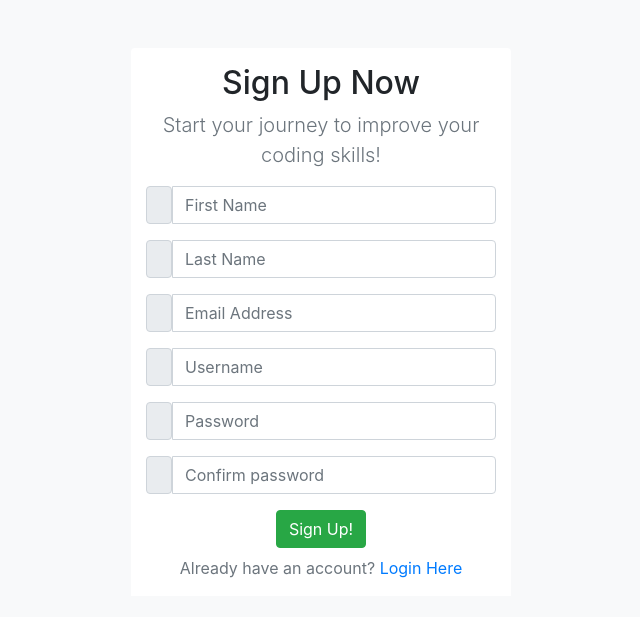
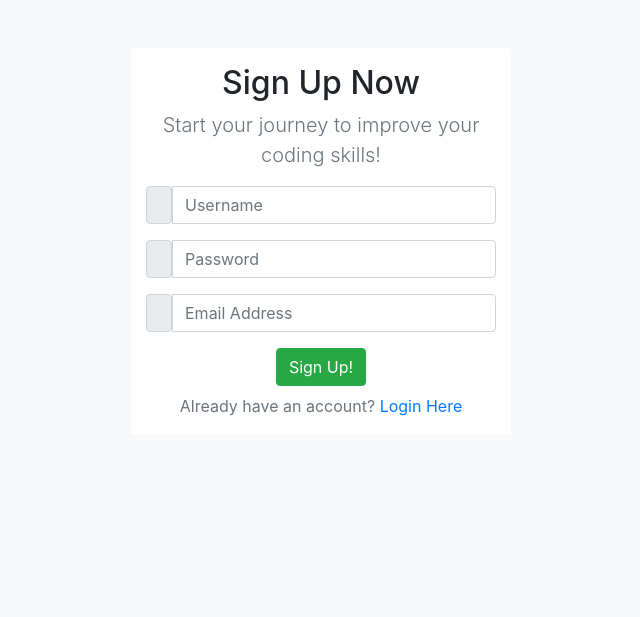
Before and after one commit to KarelOmab/CPS731-Group-Project, a Flask app: page /register in a window 1280 px wide. Shown: the top 617 px of the page, without its empty margins (319-959 px from the left). Run offline with Flask 3, Linux system fonts and the light colour scheme.

Commit message:
fix registration

```diff
--- a/app.py
+++ b/app.py
@@ -82,35 +82,29 @@ class App:
         """
 
         if request.method == 'POST':
-            first_name = request.form.get('first_name')
-            last_name = request.form.get('last_name')
-            email = request.form.get('email_address')
             username = request.form.get('username')
             password = request.form.get('password')
-            confirm_password = request.form.get('confirm_password')
+            email = request.form.get('email_address')
+
+            if not all([email, username, password]):
+                return render_template('register.html', error_message='Please fill all fields')
 
             hashed_password = CryptoService.hash_password(password)
 
-            if not all([first_name, last_name, email, username, password, confirm_password]):
-                return render_template('register.html', error_message='Please fill all fields')
-
-            if password != confirm_password:
-                return render_template('register.html', error_message='Passwords do not match')
-
             try:
-            # insert the account into the database
-                result = SqlService.insert_account(usergroup=3, username=username, password=hashed_password, email=email)
-
+                # insert the account into the database
+                USERGROUP_USER = 3  #hardcoded here for now
+                result = SqlService.insert_account(usergroup=USERGROUP_USER, username=username, password=hashed_password, email=email)
+                result_message = result[0]['message']
                 # Check the result and display appropriate message
-                if result == 'Success':
+                if result_message == 'Success':
                     return render_template('register.html', success_message='Registration successful')
-                elif result == 'Username in use':
+                elif result_message == 'Username in use':
                     return render_template('register.html', error_message='Username already in use'), 400
-                elif result == 'Email in use':
+                elif result_message == 'Email in use':
                     return render_template('register.html', error_message='Email already in use'), 400
             except Exception as e:
             # Handle other exceptions (e.g., database connection issues)
-                result == 'False'
                 render_template('register.html', error_message='An error occured while registering - please try again later'), 500
         return redirect(url_for('register')), 403  # 403 Forbidden
 
--- a/templates/register.html
+++ b/templates/register.html
@@ -27,18 +27,6 @@
                     {% endif %}
                     <div class = "input-group mb-3">
                         <span class="input-group-text"><i class="fa fa-user"></i></span>
-                        <input type="text" class="form-control" name="first_name" placeholder="First Name" />
-                    </div>
-                    <div class = "input-group mb-3">
-                        <span class="input-group-text"><i class="fa fa-user"></i></span>
-                        <input type="text" class="form-control" name="last_name" placeholder="Last Name" />
-                    </div>
-                    <div class = "input-group mb-3">
-                        <span class="input-group-text"><i class="fa fa-envelope"></i></span>
-                        <input type="text" class="form-control" name="email_address"placeholder="Email Address" />
-                    </div>
-                    <div class = "input-group mb-3">
-                        <span class="input-group-text"><i class="fa fa-user"></i></span>
                         <input type="text" class="form-control" name="username" placeholder="Username" />
                     </div>
                     <div class = "input-group mb-3">
@@ -46,8 +34,8 @@
                         <input type="password" class="form-control" name="password" placeholder="Password" />
                     </div>
                     <div class = "input-group mb-3">
-                        <span class="input-group-text"><i class="fa fa-lock"></i></span>
-                        <input type="password" class="form-control" name="confirm_password" placeholder="Confirm password" />
+                        <span class="input-group-text"><i class="fa fa-envelope"></i></span>
+                        <input type="text" class="form-control" name="email_address"placeholder="Email Address" />
                     </div>
                     <div class="d-grid text-center">
                         <button type="submit" class="btn btn-success">Sign Up!</button>
```
